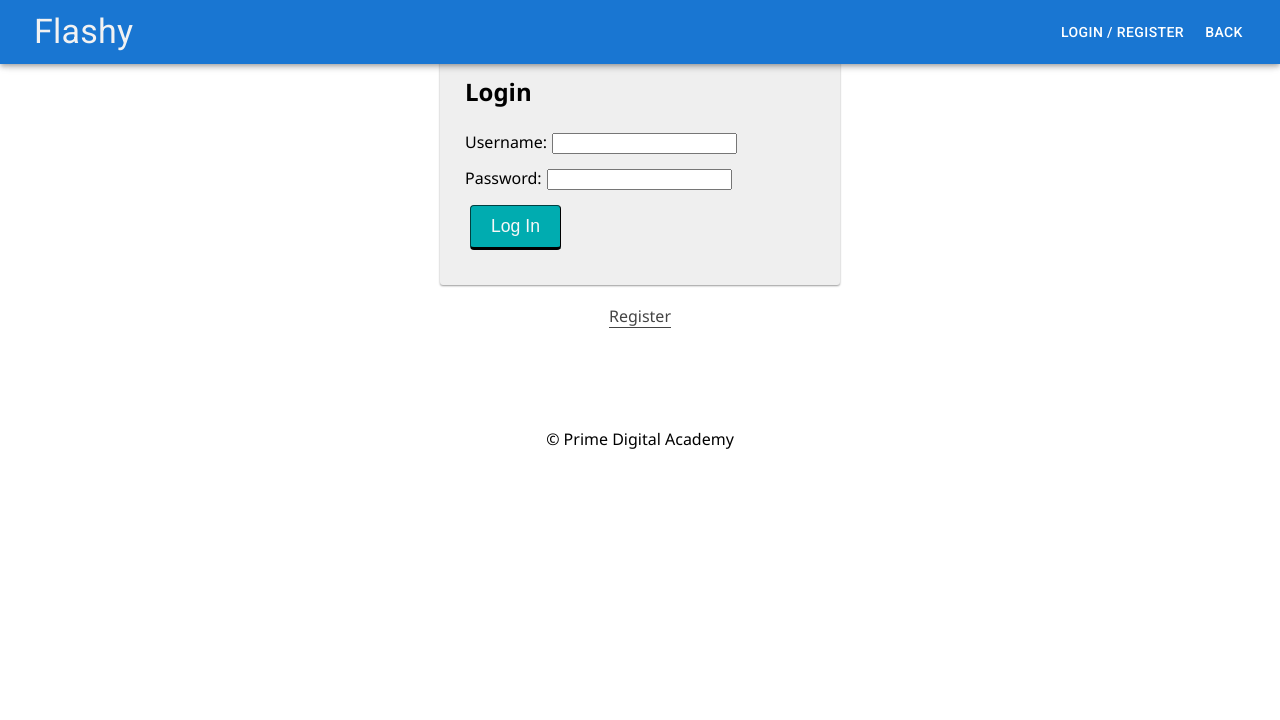
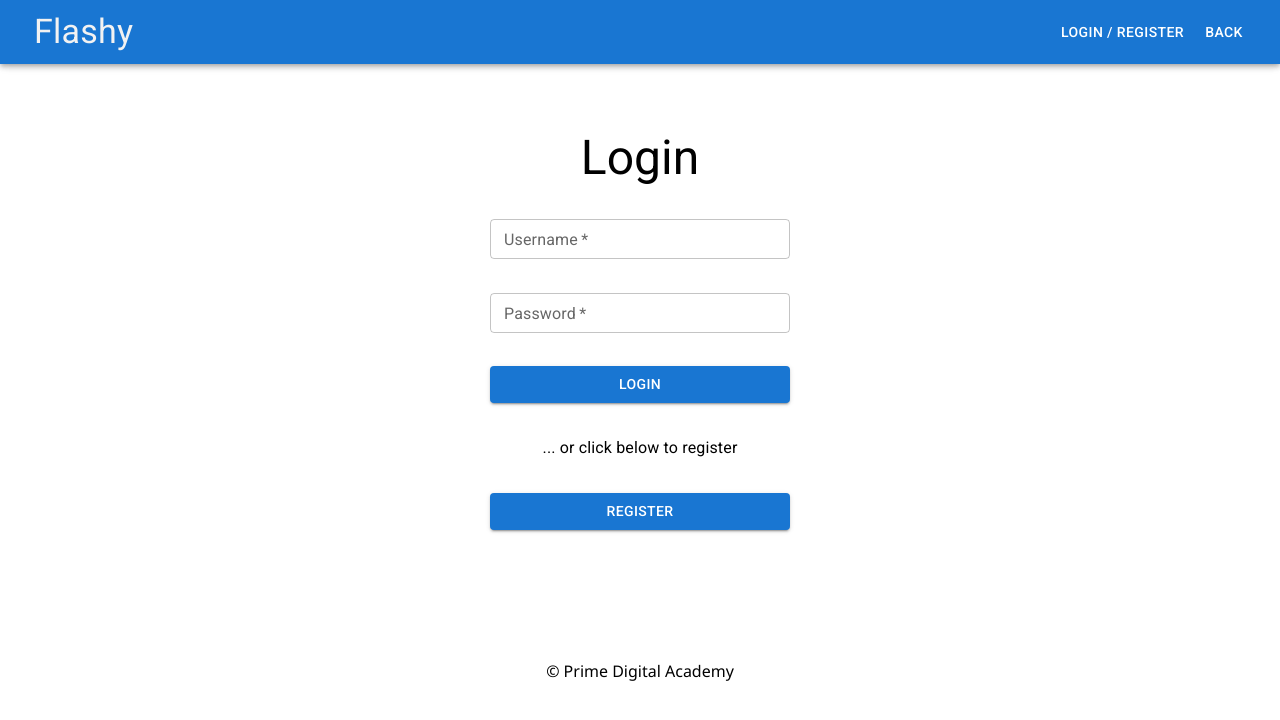
Before and after one commit to rhvdbergh/flashy, a React (Create React App) app: page /#/home in a window 1280 px wide. Both pictures are taken after a click on the button "LOGIN / REGISTER". Shown: the top 720 px of the page. Built offline with nearby package versions, Linux system fonts and the light colour scheme; no server answers.

Commit message:
decently styled login screen

```diff
--- a/src/components/LandingPage/LandingPage.jsx
+++ b/src/components/LandingPage/LandingPage.jsx
@@ -1,12 +1,14 @@
 import React, { useState } from 'react';
 import { useHistory } from 'react-router-dom';
 import './LandingPage.css';
+
+// import mui
+import { Box, Button } from '@mui/material';
 
 // CUSTOM COMPONENTS
 import RegisterForm from '../RegisterForm/RegisterForm';
 
 function LandingPage() {
-  const [heading, setHeading] = useState('Welcome');
   const history = useHistory();
 
   const onLogin = (event) => {
@@ -14,55 +16,13 @@ function LandingPage() {
   };
 
   return (
-    <div className="container">
-      <h2>{heading}</h2>
+    <Box className="container">
+      <RegisterForm />
 
-      <div className="grid">
-        <div className="grid-col grid-col_8">
-          <p>
-            Lorem ipsum dolor sit amet, consectetur adipiscing elit. Curabitur
-            id felis metus. Vestibulum et pulvinar tortor. Morbi pharetra lacus
-            ut ex molestie blandit. Etiam et turpis sit amet risus mollis
-            interdum. Suspendisse et justo vitae metus bibendum fringilla sed
-            sed justo. Aliquam sollicitudin dapibus lectus, vitae consequat odio
-            elementum eget. Praesent efficitur eros vitae nunc interdum, eu
-            interdum justo facilisis. Sed pulvinar nulla ac dignissim efficitur.
-            Quisque eget eros metus. Vestibulum bibendum fringilla nibh a
-            luctus. Duis a sapien metus.
-          </p>
-
-          <p>
-            Praesent consectetur orci dui, id elementum eros facilisis id. Sed
-            id dolor in augue porttitor faucibus eget sit amet ante. Nunc
-            consectetur placerat pharetra. Aenean gravida ex ut erat commodo, ut
-            finibus metus facilisis. Nullam eget lectus non urna rhoncus
-            accumsan quis id massa. Curabitur sit amet dolor nisl. Proin
-            euismod, augue at condimentum rhoncus, massa lorem semper lacus, sed
-            lobortis augue mi vel felis. Duis ultrices sapien at est convallis
-            congue.
-          </p>
-
-          <p>
-            Fusce porta diam ac tortor elementum, ut imperdiet metus volutpat.
-            Suspendisse posuere dapibus maximus. Aliquam vitae felis libero. In
-            vehicula sapien at semper ultrices. Vivamus sed feugiat libero. Sed
-            sagittis neque id diam euismod, ut egestas felis ultricies. Nullam
-            non fermentum mauris. Sed in enim ac turpis faucibus pretium in sit
-            amet nisi.
-          </p>
-        </div>
-        <div className="grid-col grid-col_4">
-          <RegisterForm />
-
-          <center>
-            <h4>Already a Member?</h4>
-            <button className="btn btn_sizeSm" onClick={onLogin}>
-              Login
-            </button>
-          </center>
-        </div>
-      </div>
-    </div>
+      <Button variant="contained" className="btn btn_sizeSm" onClick={onLogin}>
+        Login
+      </Button>
+    </Box>
   );
 }
 
--- a/src/components/LoginForm/LoginForm.jsx
+++ b/src/components/LoginForm/LoginForm.jsx
@@ -1,12 +1,42 @@
 import React, { useState } from 'react';
 import { useDispatch } from 'react-redux';
-import {useSelector} from 'react-redux';
+import { useSelector } from 'react-redux';
+// import mui
+import { makeStyles } from '@mui/styles';
+import {
+  FormControl,
+  Typography,
+  Input,
+  Button,
+  TextField,
+} from '@mui/material';
+
+// styling for mui
+const useStyles = makeStyles(() => ({
+  form: {
+    marginTop: '100px',
+    marginBottom: '30px',
+    display: 'flex',
+    flexDirection: 'column',
+    justifyContent: 'space-between',
+    height: '400px',
+    width: '300px',
+    textAlign: 'center',
+  },
+  input: {
+    margin: '20px',
+    width: '100%',
+  },
+}));
 
 function LoginForm() {
   const [username, setUsername] = useState('');
   const [password, setPassword] = useState('');
-  const errors = useSelector(store => store.errors);
+  const errors = useSelector((store) => store.errors);
   const dispatch = useDispatch();
+
+  // set up the mui style
+  const { form, input } = useStyles();
 
   const login = (event) => {
     event.preventDefault();
@@ -25,41 +55,47 @@ function LoginForm() {
   }; // end login
 
   return (
-    <form className="formPanel" onSubmit={login}>
-      <h2>Login</h2>
+    <FormControl>
+      <form className={form} onSubmit={login}>
+        <Typography variant="h3">Login</Typography>
         {errors.loginMessage && (
           <h3 className="alert" role="alert">
             {errors.loginMessage}
           </h3>
         )}
-      <div>
-        <label htmlFor="username">
-          Username:
-          <input
+        <TextField
           type="text"
-            name="username"
+          label="Username"
+          size="small"
           required
+          className={input}
           value={username}
           onChange={(event) => setUsername(event.target.value)}
         />
-        </label>
-      </div>
-      <div>
-        <label htmlFor="password">
-          Password:
-          <input
+        <TextField
           type="password"
-            name="password"
+          label="Password"
+          size="small"
           required
+          className={input}
           value={password}
           onChange={(event) => setPassword(event.target.value)}
         />
-        </label>
-      </div>
-      <div>
-        <input className="btn" type="submit" name="submit" value="Log In" />
-      </div>
+        <Button type="submit" name="submit" value="Log In" variant="contained">
+          Login
+        </Button>
+        <Typography variant="body1"> ... or click below to register</Typography>
+        <Button
+          variant="contained"
+          name="registration"
+          onClick={() => {
+            history.push('/registration');
+          }}
+        >
+          Register
+        </Button>
       </form>
+    </FormControl>
   );
 }
 
--- a/src/components/LoginPage/LoginPage.jsx
+++ b/src/components/LoginPage/LoginPage.jsx
@@ -1,26 +1,30 @@
 import React from 'react';
 import LoginForm from '../LoginForm/LoginForm';
 import { useHistory } from 'react-router-dom';
+// import mui
+import { Box, Paper } from '@mui/material';
+import { makeStyles } from '@mui/styles';
+
+// set up the mui styles
+const useStyles = makeStyles(() => ({
+  registrationBox: {
+    display: 'flex',
+    flexDirection: 'column',
+    justifyContent: 'center',
+    alignItems: 'center',
+  },
+}));
 
 function LoginPage() {
   const history = useHistory();
 
+  // get the mui styles
+  const { registrationBox } = useStyles();
+
   return (
-    <div>
+    <Box className={registrationBox}>
       <LoginForm />
-
-      <center>
-        <button
-          type="button"
-          className="btn btn_asLink"
-          onClick={() => {
-            history.push('/registration');
-          }}
-        >
-          Register
-        </button>
-      </center>
-    </div>
+    </Box>
   );
 }
 
```
Lines whose indentation alone changed are shown as unchanged.
